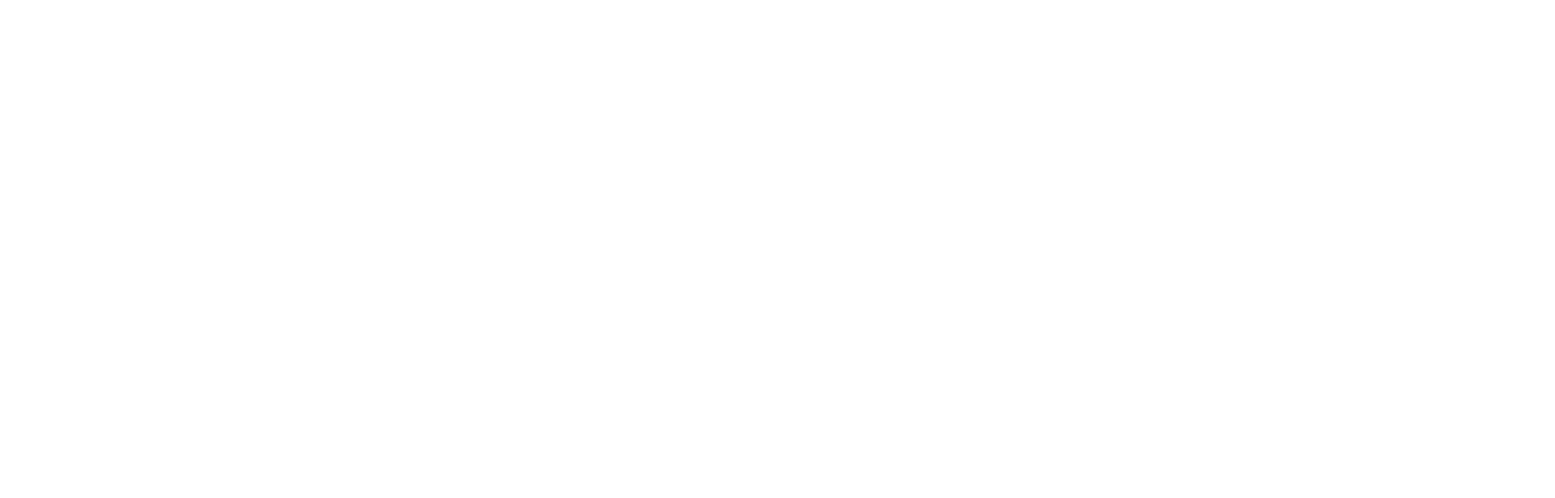
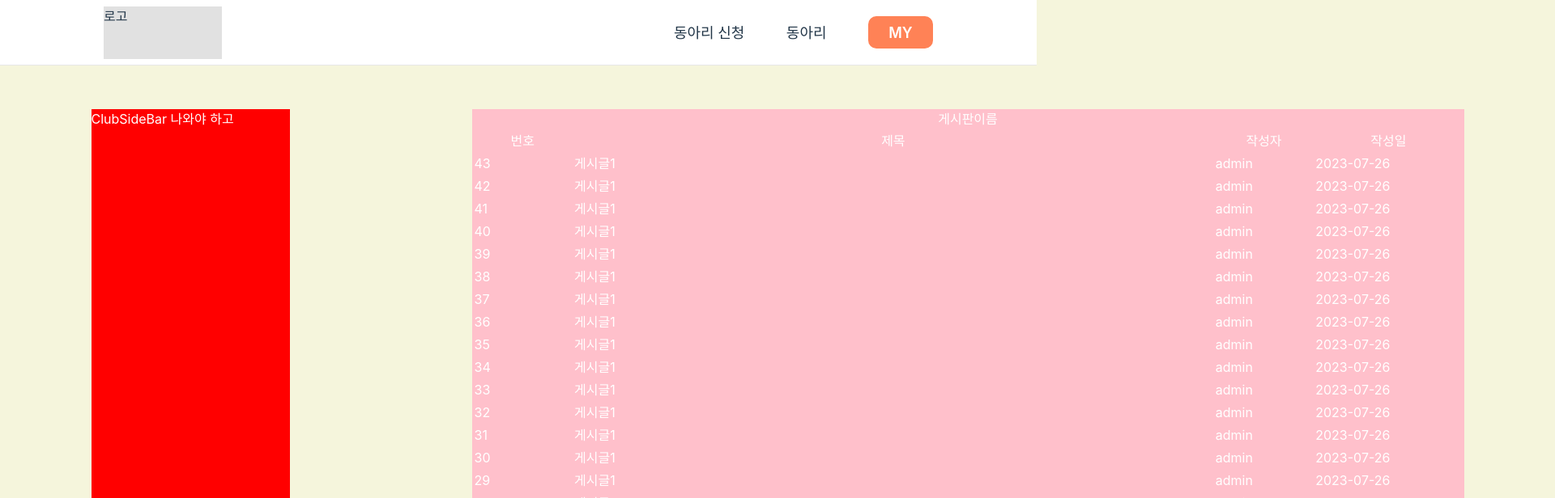
Before and after one commit to WHY-THIS-WORK/dongle, a React (Vite) app in the folder frontend/: page /club in a window 1280 px wide. Before the commit this address had no page. Shown: the top 616 px of the page at 81% size, 1920 px wide, since content can reach past the window. Built offline with nearby package versions, Linux system fonts and the light colour scheme.

Commit message:
club page init

```diff
--- a/frontend/src/App.tsx
+++ b/frontend/src/App.tsx
@@ -1,4 +1,3 @@
-import { useState } from "react";
 import { BrowserRouter, Routes, Route } from "react-router-dom";
 import "./App.css";
 import Main from "./pages/Main";
@@ -7,6 +6,7 @@
 import Signup from "./pages/Signup";
 import Detail from "./pages/Detail";
 import Clubjoin from "./pages/Clubjoin";
+import Club from "./pages/Club";
 
 function App() {
   return (
@@ -19,6 +19,7 @@
           <Route path='/mypage' element={<Mypage />} />
           <Route path='/detail' element={<Detail />} />
           <Route path='/clubjoin' element={<Clubjoin />} />
+          <Route path='/club' element={<Club />} />
         </Routes>
       </BrowserRouter>
     </div>
--- /dev/null
+++ b/frontend/src/pages/Club.tsx
@@ -0,0 +1,49 @@
+import Board from "../components/board";
+import Header from "../components/header/Header";
+import { styled } from "styled-components";
+
+export default function Club() {
+  return (
+    <>
+      <div className='club'>
+        <Header />
+        <ClubWrapper>
+          <Vertical>
+            <ClubSideBar>ClubSideBar 나와야 하고</ClubSideBar>
+            <BoardComponent>
+              <Board />
+            </BoardComponent>
+          </Vertical>
+        </ClubWrapper>
+      </div>
+    </>
+  );
+}
+
+const ClubWrapper = styled.div`
+  display: flex;
+  flex-direction: column;
+  justify-content: space-around;
+  width: 1920px;
+  height: 1080px;
+  background-color: beige;
+`;
+
+const Vertical = styled.div`
+  display: flex;
+  flex-direction: row;
+  justify-content: space-around;
+`;
+
+const ClubSideBar = styled.div`
+  width: 245px;
+  height: 810px;
+  color: white;
+  background-color: red;
+`;
+const BoardComponent = styled.div`
+  width: 1225px;
+  height: 810px;
+  color: white;
+  background-color: blue;
+`;
```
